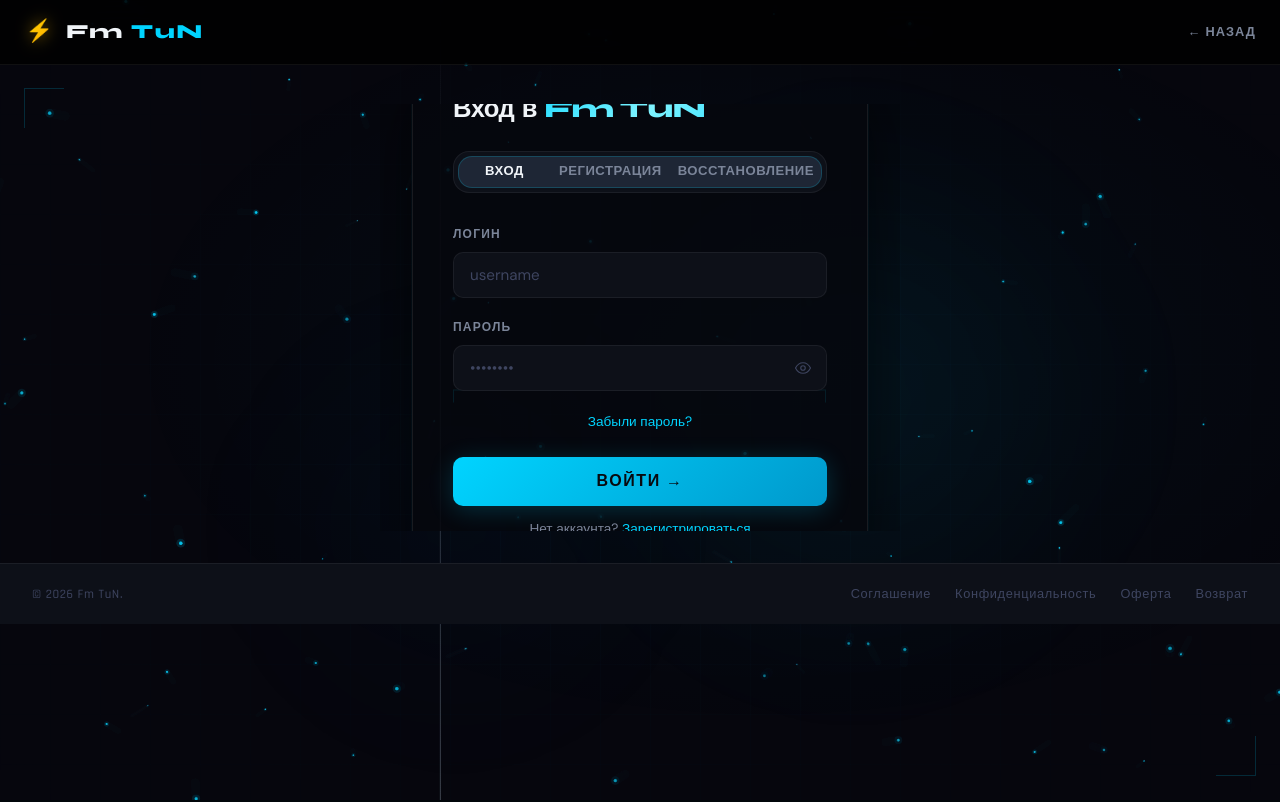
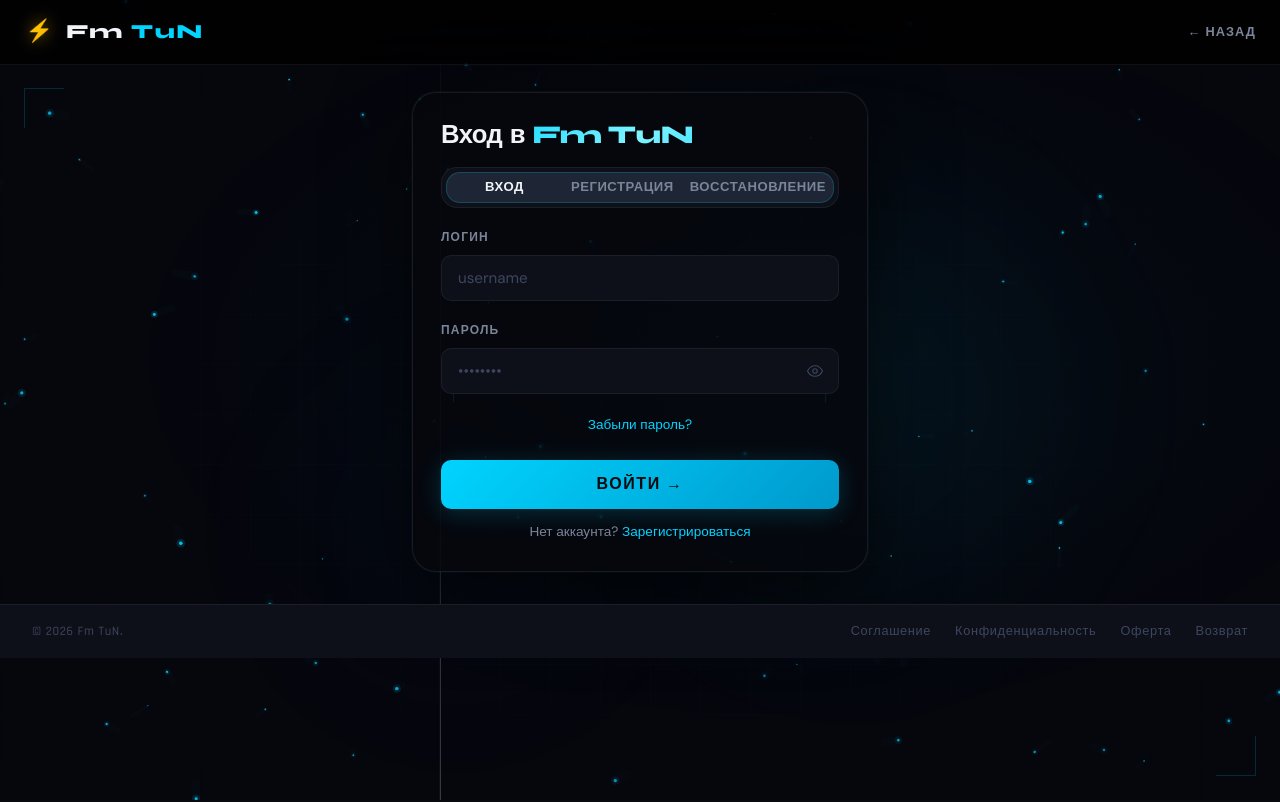
Before and after one commit to senya-a11/scooterparts, a FastAPI app: page /auth in a window 1280 px wide. Run offline with FastAPI, Linux system fonts and the light colour scheme; parts of the project's set-up code (start-up, migrations or seed data) failed here and were passed over; some libraries are stand-ins or nearby versions; some web fonts are replaced.

Commit message:
fix: убрать scrollbar на auth — сжать отступы и min-height формы
- scrollbar-width:none + ::-webkit-scrollbar:0 на html (без overflow:hidden)
- auth-page: уменьшены padding-top/bottom (2.5rem→1rem)
- auth-left: padding 3rem→0.75rem
- auth-left-inner: padding 2.5rem→1.75rem
- auth-heading: margin-bottom 1.75rem→1.1rem
- tabs-nav: margin-bottom 2rem→1.25rem
- tab-content-wrap: min-height 42em→28em
- auth-footer: margin-top 2rem→1.25rem, padding уменьшен
Всё помещается в 100vh без скролла

Co-Authored-By: Claude Sonnet 4.6 <noreply@anthropic.com>

```diff
--- a/templates/auth.html
+++ b/templates/auth.html
@@ -120,9 +120,9 @@
     [data-theme="light"] .theme-seg-btn.seg-active{color:var(--blue);background:var(--blue-dim);}
 
     *,*::before,*::after{margin:0;padding:0;box-sizing:border-box}
-    html{height:100%;overflow:hidden;} body{height:100%;overflow:hidden;}
-    body{font-family:var(--fb);background:var(--bg);color:var(--text);line-height:1.6;-webkit-font-smoothing:antialiased;display:flex;flex-direction:column;}
-    .auth-page{overflow-y:auto;scrollbar-width:none;} .auth-page::-webkit-scrollbar{display:none;}
+    html{scrollbar-width:none;} html::-webkit-scrollbar{width:0;display:none;}
+    body{min-height:100%;overflow-x:hidden;}
+    body{font-family:var(--fb);background:var(--bg);color:var(--text);line-height:1.6;-webkit-font-smoothing:antialiased;display:flex;flex-direction:column;min-height:100vh;}
     #starfield{position:fixed;top:0;left:0;width:100%;height:100%;z-index:0;pointer-events:none}
     .header{position:fixed;top:0;left:0;right:0;background:rgba(0,0,0,.78);backdrop-filter:blur(24px);border-bottom:1px solid var(--border);z-index:200}
     .header-inner{display:flex;align-items:center;justify-content:space-between;height:64px;padding:0 1.5rem}
@@ -132,18 +132,18 @@
     .header-back{display:flex;align-items:center;gap:.4rem;font-family:var(--fr);font-size:.8rem;font-weight:600;color:var(--text2);text-decoration:none;letter-spacing:.08em;text-transform:uppercase;transition:color .2s;cursor:pointer}
     .header-back:hover{color:var(--blue)}
     /* ── AUTH PAGE: unified full-screen layout ── */
-    .auth-page{position:relative;z-index:1;display:flex;flex-direction:column;align-items:center;flex:1;padding-top:calc(64px + 2.5rem);padding-bottom:3rem;justify-content:center;}
-    .auth-left{width:100%;max-width:520px;display:flex;align-items:center;justify-content:center;padding:3rem 2rem;overflow-y:auto;position:relative;z-index:2;}
-    .auth-left-inner{width:100%;max-width:460px;background:rgba(6,8,14,.85);padding:2.5rem;border-radius:1.5rem;border:1px solid rgba(255,255,255,.08);box-shadow:0 24px 80px rgba(0,0,0,.6),0 0 0 1px rgba(0,212,255,.05);}
+    .auth-page{position:relative;z-index:1;display:flex;flex-direction:column;align-items:center;flex:1;padding-top:calc(64px + 1rem);padding-bottom:1rem;justify-content:center;}
+    .auth-left{width:100%;max-width:520px;display:flex;align-items:center;justify-content:center;padding:.75rem 2rem;position:relative;z-index:2;}
+    .auth-left-inner{width:100%;max-width:460px;background:rgba(6,8,14,.85);padding:1.75rem;border-radius:1.5rem;border:1px solid rgba(255,255,255,.08);box-shadow:0 24px 80px rgba(0,0,0,.6),0 0 0 1px rgba(0,212,255,.05);}
     [data-theme="light"] .auth-left-inner{background:rgba(247,244,239,.96);border-color:rgba(0,0,0,.1);box-shadow:0 24px 80px rgba(0,0,0,.12),0 0 0 1px rgba(232,88,10,.05);}
 
-    .auth-heading{font-family:var(--fd);font-size:clamp(1.35rem,2vw,1.85rem);font-weight:800;letter-spacing:-.02em;line-height:1.1;margin-bottom:1.75rem}
+    .auth-heading{font-family:var(--fd);font-size:clamp(1.35rem,2vw,1.85rem);font-weight:800;letter-spacing:-.02em;line-height:1.1;margin-bottom:1.1rem}
     .auth-heading .accent{color:transparent;background:linear-gradient(135deg,#00D4FF 0%,#7ff3ff 50%,#00D4FF 100%);background-size:200% auto;-webkit-background-clip:text;background-clip:text;animation:gradShift 3s ease-in-out infinite}
     @keyframes gradShift{0%{background-position:0% 50%}50%{background-position:100% 50%}100%{background-position:0% 50%}}
 
     /* ── ТАБЫ: фикс мобайл ── */
     .tabs-nav{
-      display:flex;align-items:center;margin-bottom:2rem;position:relative;
+      display:flex;align-items:center;margin-bottom:1.25rem;position:relative;
       background:var(--bg2);border:1px solid var(--border);border-radius:var(--rl);
       padding:4px;width:100%; /* занимает всю доступную ширину */
     }
@@ -159,7 +159,7 @@
     }
     [data-flip-button="button"].active,[data-flip-button="button"]:hover{color:var(--text)}
 
-    .tab-content-wrap{position:relative;min-height:42em}
+    .tab-content-wrap{position:relative;min-height:28em}
     [data-tabs="content-item"]{position:absolute;inset:0;opacity:0;pointer-events:none}
     [data-tabs="content-item"].active{opacity:1;pointer-events:all}
     .form-group{margin-bottom:1.25rem}
@@ -228,7 +228,7 @@
       [data-flip-button="button"]{font-size:.65rem;padding:.38rem .2rem;}
     }
     /* ── AUTH FOOTER ── */
-    .auth-footer{background:var(--bg2);border-top:1px solid var(--border);padding:1.25rem 2rem;display:flex;align-items:center;justify-content:space-between;gap:1rem;flex-wrap:wrap;position:relative;z-index:10;width:100%;margin-top:2rem;}
+    .auth-footer{background:var(--bg2);border-top:1px solid var(--border);padding:1rem 2rem;display:flex;align-items:center;justify-content:space-between;gap:1rem;flex-wrap:wrap;position:relative;z-index:10;width:100%;margin-top:1.25rem;}
     .auth-footer span{font-family:var(--fr);font-size:.8rem;color:var(--text3);letter-spacing:.05em;}
     .auth-footer-links{display:flex;gap:1.5rem;flex-wrap:wrap;}
     .auth-footer-links a{font-family:var(--fr);font-size:.8rem;color:var(--text3);text-decoration:none;transition:color .2s;letter-spacing:.05em;}
```
